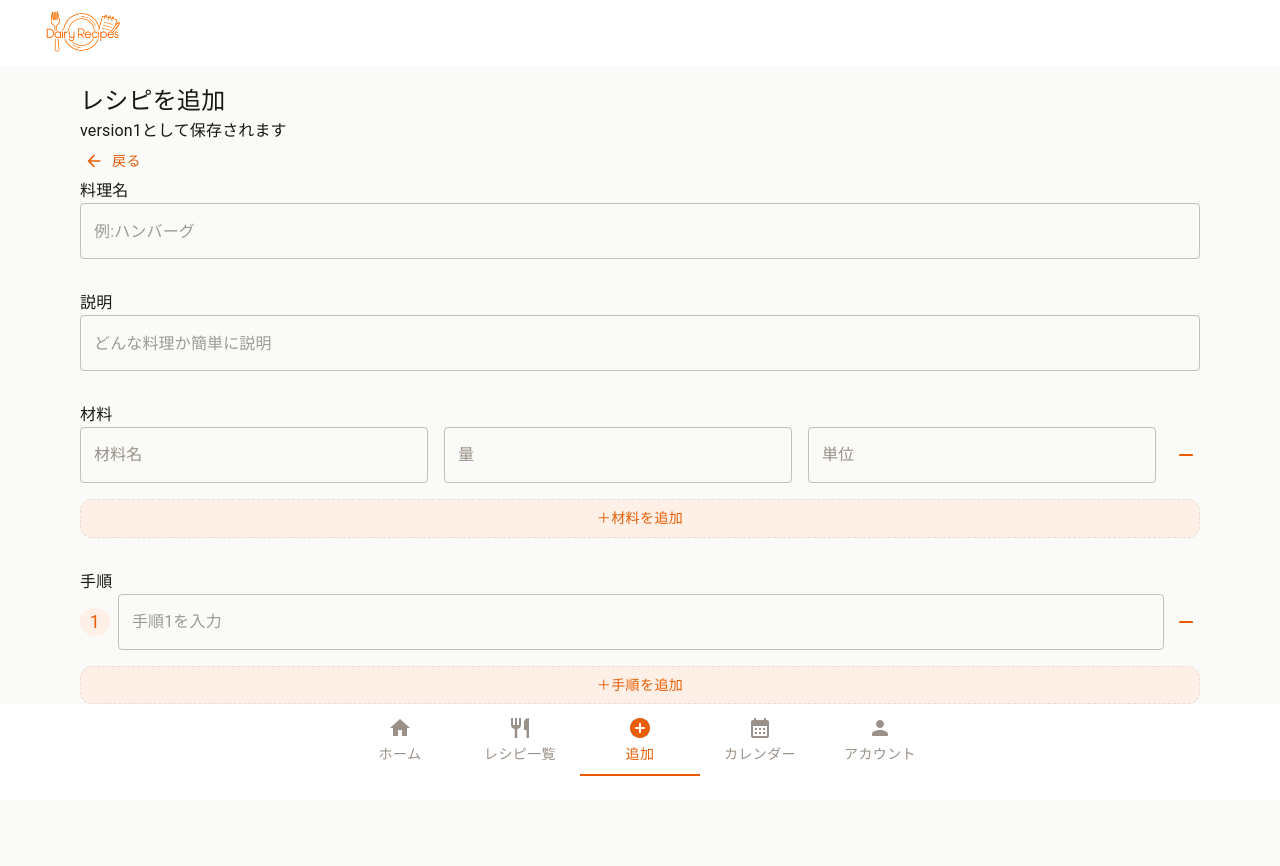
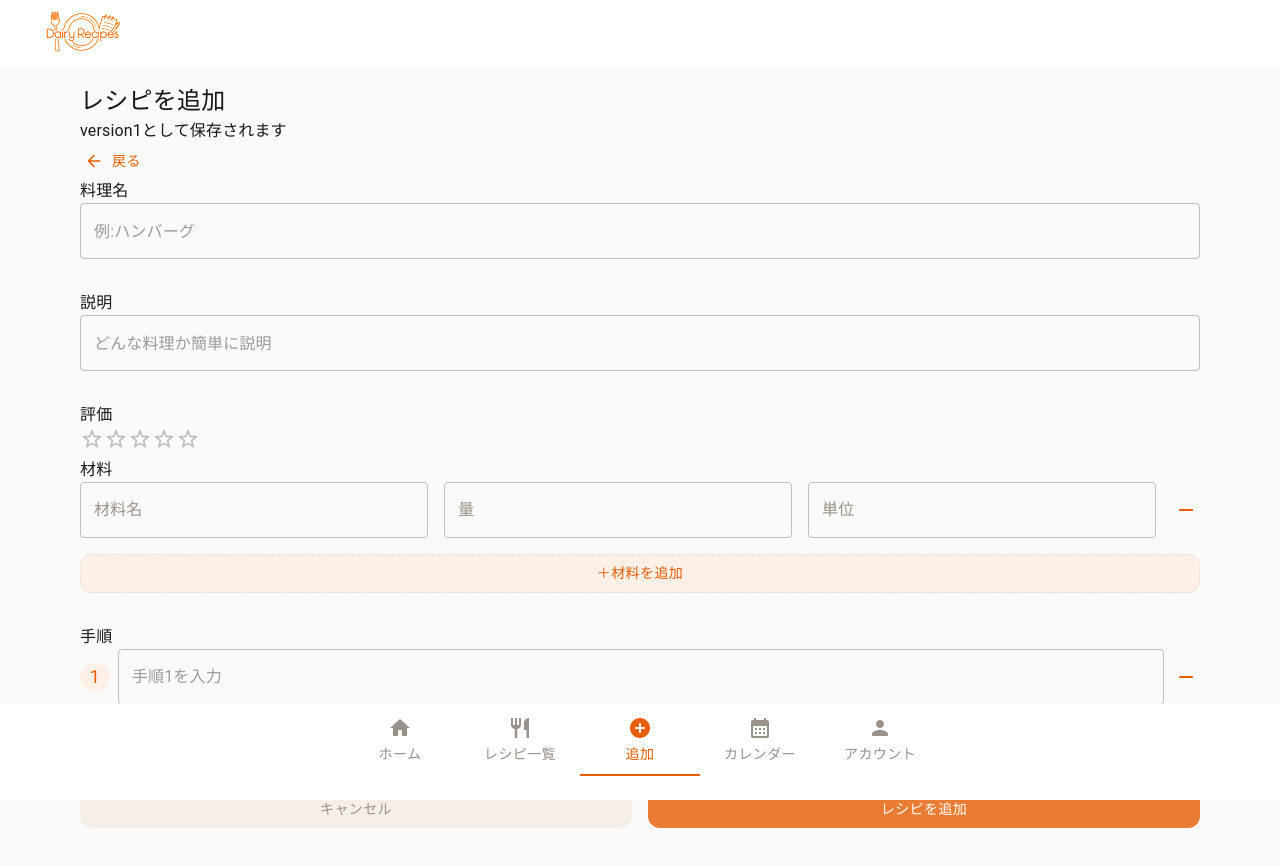
Before and after one commit to ciel0602/dairy_recipes, a Next.js app in the folder frontend/: page /recipes/new in a window 1280 px wide. Shown: the top 866 px of the page. Built offline with nearby package versions, Linux system fonts and the light colour scheme; what @mui/material-nextjs would draw is missing.

Commit message:
add raiting function for newRecipeForm

```diff
--- a/frontend/app/features/recipes/components/RecipeNewForm.tsx
+++ b/frontend/app/features/recipes/components/RecipeNewForm.tsx
@@ -3,7 +3,7 @@ import BackButton from "@/app/components/BackButton";
 import { useSnackbarState } from "@/app/hooks/useSnackbarState";
 import { RecipeInputType } from "@/app/types/RecipeType";
 import { LoadingButton } from "@mui/lab";
-import { Box, Button, IconButton, Stack, TextField, Tooltip, Typography } from "@mui/material";
+import { Box, Button, IconButton, Rating, Stack, TextField, Tooltip, Typography } from "@mui/material";
 import axios, { AxiosError, AxiosResponse } from "axios";
 import { useState } from "react";
 import { Controller, useFieldArray, useForm } from "react-hook-form";
@@ -18,6 +18,7 @@ export default function RecipesNewForm(){
     defaultValues: {
       title:"",
       description:"",
+      rating:0,
       ingredients:[
         {
           name:"",
@@ -125,6 +126,23 @@ export default function RecipesNewForm(){
             variant='outlined'/>
           )}
           />
+      </Box>
+      {/* ここから星評価のフォーム */}
+      <Box>
+        <Typography>評価</Typography>
+        <Controller
+        name="rating"
+        control={control}
+        defaultValue={0}
+        render={({field}) => (
+          <Rating
+            {...field}
+            value={field.value}
+            // 未選択は0となる処理
+            onChange={(_, value) => {
+              field.onChange(value ?? 0)
+            }}/>
+        )} />
       </Box>
       <Box mb={4}>
         <Typography>材料</Typography>
--- a/frontend/app/types/RecipeType.ts
+++ b/frontend/app/types/RecipeType.ts
@@ -33,6 +33,7 @@ export type RecipeType = {
 export type RecipeInputType = {
   title: string;
   description: string | null;
+  rating:0 | 1 | 2 | 3 | 4 | 5;
   ingredients: IngredientType[] | null;
   steps:StepType[] | null;
 };
```
Also changed, not shown: 1 other file (tests, documents, lock files or other folders).
